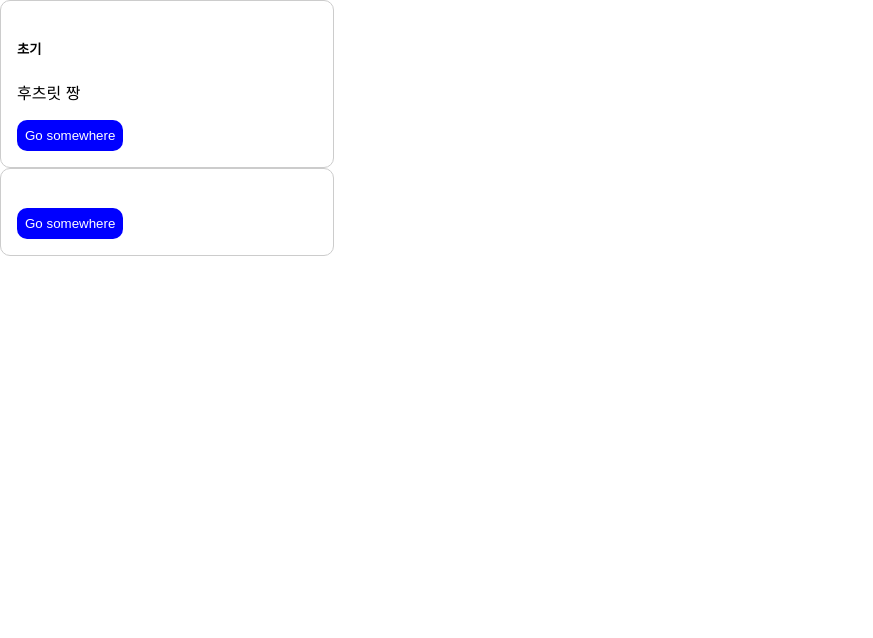
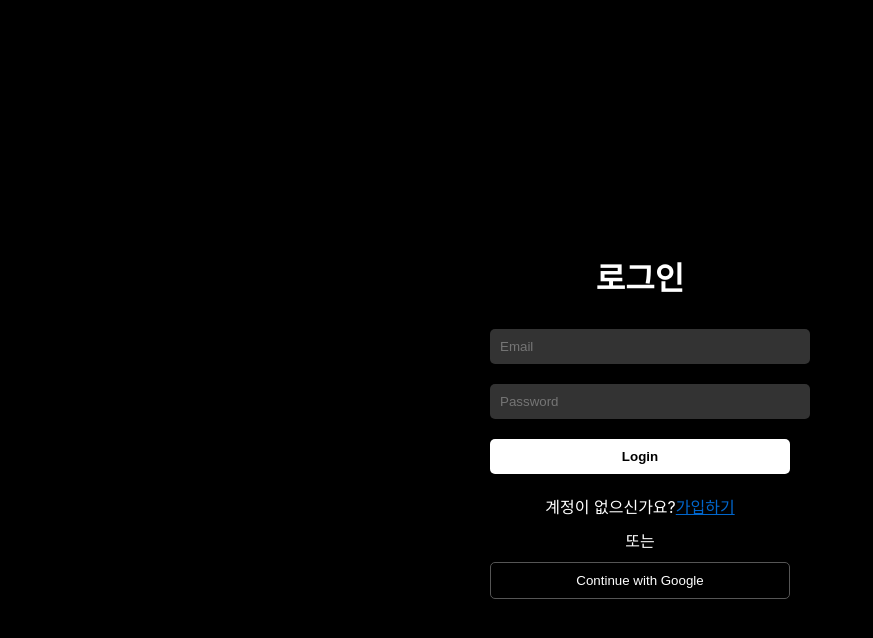
Before and after one commit to doyoon0312/leaen-react, a React (Create React App) app: page / in a window 1280 px wide. Shown: the top 638 px of the page, without its empty margins (0-873 px from the left). Built offline with nearby package versions, Linux system fonts and the light colour scheme.

Commit message:
24년 9월 10일 과제 완료

```diff
--- a/src/App.js
+++ b/src/App.js
@@ -1,7 +1,6 @@
 import Card from './commponents/Card';
 import Login from './pages/Login';
 import Counter from './commponents/Counter';
-import './loginstyles.css';
 import { useState } from 'react';
 
 function App() {
@@ -83,15 +82,16 @@ function App() {
     <>
       {/* <div>Hello, world!</div> */}
       <div>
-        <Card
+        {/* <Card
           title={title}
           subText={'후츠릿 짱'}
           onCardClick={appHandleClick}
-        />
-        <Card />
+        /> */}
         {/* <Counter /> */}
       </div>
-      <div className="App">{/* <Login /> */}</div>
+      <div>
+        <Login />
+      </div>
     </>
   );
 }
--- a/src/commponents/InputField.jsx
+++ b/src/commponents/InputField.jsx
@@ -1,7 +1,9 @@
 import React from 'react';
 
-const InputField = () => {
-  return <input type="email" placeholder="Email" className="input-field" />;
+const InputField = ({ type, placeholder }) => {
+  return (
+    <input type={type} placeholder={placeholder} className="input-field" />
+  );
 };
 
 export default InputField;
--- a/src/commponents/LoginButton.jsx
+++ b/src/commponents/LoginButton.jsx
@@ -1,10 +1,14 @@
 import React from 'react';
 
-const LoginButton = () => {
+const LoginButton = ({ text, onClick, isSocial = false }) => {
+  const className = isSocial ? 'social-button' : 'login-button';
+
   return (
-    <button type="button" className="login-button">
-      Login
-    </button>
+    <div>
+      <button className={className} onClick={onClick}>
+        {text}
+      </button>
+    </div>
   );
 };
 
--- a/src/commponents/PasswordField.jsx
+++ /dev/null
@@ -1,9 +0,0 @@
-import React from 'react';
-
-const PasswordField = () => {
-  return (
-    <input type="password" placeholder="Password" className="input-field" />
-  );
-};
-
-export default PasswordField;
--- a/src/commponents/SocialButton.jsx
+++ /dev/null
@@ -1,11 +0,0 @@
-import React from 'react';
-
-const SocialButton = () => {
-  return (
-    <button type="button" className="social-button">
-      Continue with Google
-    </button>
-  );
-};
-
-export default SocialButton;
--- a/src/pages/Login.jsx
+++ b/src/pages/Login.jsx
@@ -1,23 +1,26 @@
 import React from 'react';
 import InputField from '../commponents/InputField';
 import LoginButton from '../commponents/LoginButton';
-import PasswordField from '../commponents/PasswordField';
-import SocialButton from '../commponents/SocialButton';
+import '../Login.css';
 
 const Login = () => {
   return (
     <div className="login-container">
       <h1 className="login-title">로그인</h1>
       <div className="login-form">
-        <InputField />
-        <PasswordField />
-        <LoginButton />
+        <InputField type="email" placeholder="Email" />
+        <InputField type="password" placeholder="Password" />
+        <LoginButton text="Login" onClick={() => console.log('로그인 클릭')} />
         <p className="signup-link">
           계정이 없으신가요?
           <a href="#">가입하기</a>
         </p>
         <p className="or-divider">또는</p>
-        <SocialButton />
+        <LoginButton
+          text="Continue with Google"
+          onClick={() => console.log('Google 로그인 클릭')}
+          isSocial={true}
+        />
       </div>
     </div>
   );
```
Also changed, not shown: src/Login.css (renamed from src/loginstyles.css).
